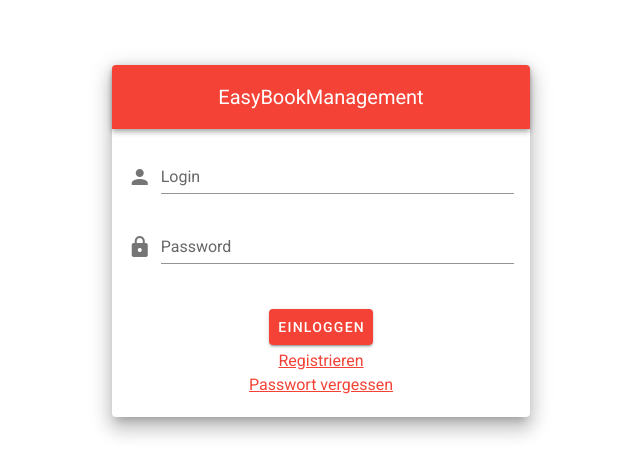
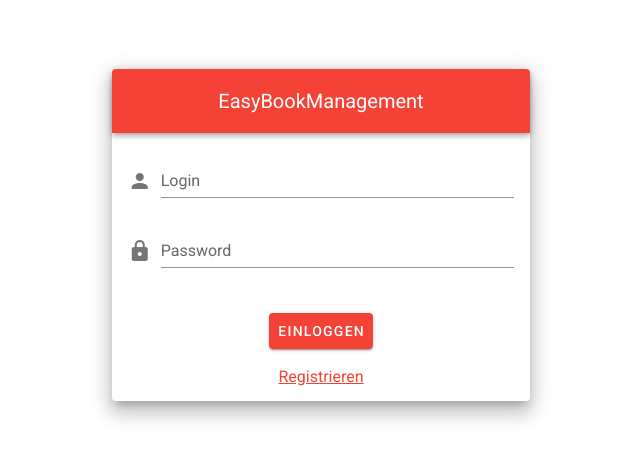
Before and after one commit to ptr-app/easy-book-management, a Vue app in the folder frontend/: page /login in a window 1280 px wide. Shown: the part 165-640 px from the top of the page, without its empty margins (319-959 px from the left). Built offline with nearby package versions, Linux system fonts and the light colour scheme.

Commit message:
improved login screen

```diff
--- a/frontend/src/pages/login/index.vue
+++ b/frontend/src/pages/login/index.vue
@@ -4,7 +4,7 @@
       <v-container fluid fill-height>
         <v-layout align-center justify-center>
           <v-flex xs12 sm8 md4>
-            <v-card class="elevation-12">
+            <v-card class="elevation-12 pb-6">
               <v-toolbar dark color="primary">
                 <v-spacer />
                 <v-toolbar-title v-text="$t('LoginPage.header')" />
@@ -39,7 +39,7 @@
                 />
                 <v-spacer />
               </v-card-actions>
-              <v-row class="mt-n1">
+              <v-row class="mt-2">
                 <v-spacer />
                 <a
                   href="/register"
@@ -48,6 +48,7 @@
                 />
                 <v-spacer />
               </v-row>
+              <!--
               <v-row class="pb-5">
                 <v-spacer />
                 <a
@@ -57,6 +58,7 @@
                 />
                 <v-spacer />
               </v-row>
+              -->
             </v-card>
           </v-flex>
         </v-layout>
```
